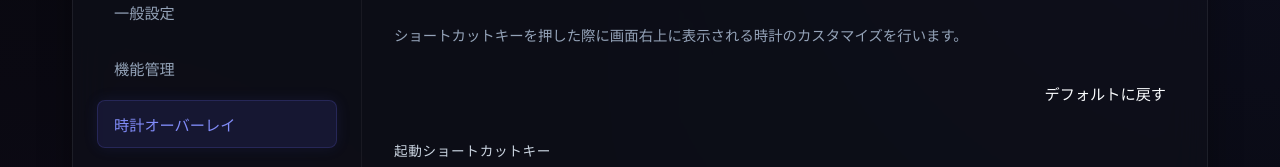
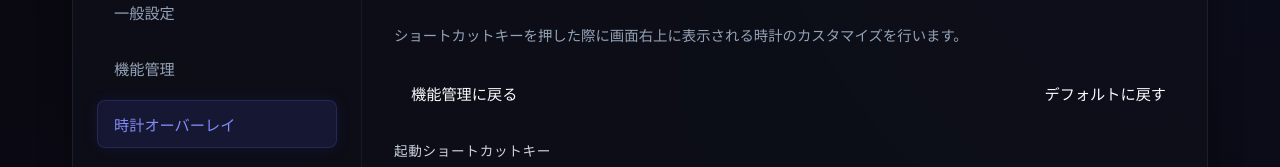
Before and after one commit to ibukani/mint, a React (Vite) app: page / in a window 1280 px wide. Both pictures are taken after a click on the button "時計オーバーレイ". Shown: the part 214-381 px from the top of the page. Built offline with nearby package versions, Linux system fonts and the light colour scheme.

Commit message:
Add return-to-dashboard navigation

```diff
--- a/src/App.tsx
+++ b/src/App.tsx
@@ -8,6 +8,7 @@ import {
   type SaveStatus,
   useAppSettings,
 } from "./core/context/AppSettings";
+import { SettingsNavigationProvider } from "./core/context/SettingsNavigation";
 import {
   SETTINGS_TAB_COMPONENTS,
   SETTINGS_TABS,
@@ -75,6 +76,10 @@ const AppContent: React.FC = () => {
   return (
     <>
       <ErrorToast message={error} onDismiss={clearError} />
+      <SettingsNavigationProvider
+        activeTab={activeTab}
+        setActiveTab={setActiveTab}
+      >
         <AppShell
           title="mint"
           tabs={SETTINGS_TABS}
@@ -94,6 +99,7 @@ const AppContent: React.FC = () => {
             <ActiveTabComponent />
           )}
         </AppShell>
+      </SettingsNavigationProvider>
     </>
   );
 };
--- /dev/null
+++ b/src/core/context/SettingsNavigation.tsx
@@ -0,0 +1,38 @@
+import type React from "react";
+import { createContext, useContext } from "react";
+import type { SettingsTabId } from "../navigation/settingsTabs";
+
+interface SettingsNavigationContextType {
+  activeTab: SettingsTabId;
+  setActiveTab: (tabId: SettingsTabId) => void;
+}
+
+const SettingsNavigationContext = createContext<
+  SettingsNavigationContextType | undefined
+>(undefined);
+
+interface SettingsNavigationProviderProps {
+  activeTab: SettingsTabId;
+  setActiveTab: (tabId: SettingsTabId) => void;
+  children: React.ReactNode;
+}
+
+export const SettingsNavigationProvider: React.FC<
+  SettingsNavigationProviderProps
+> = ({ activeTab, setActiveTab, children }) => {
+  return (
+    <SettingsNavigationContext.Provider value={{ activeTab, setActiveTab }}>
+      {children}
+    </SettingsNavigationContext.Provider>
+  );
+};
+
+export const useSettingsNavigation = () => {
+  const context = useContext(SettingsNavigationContext);
+  if (!context) {
+    throw new Error(
+      "useSettingsNavigation must be used within a SettingsNavigationProvider",
+    );
+  }
+  return context;
+};
--- a/src/features/clock/components/ClockSettings.tsx
+++ b/src/features/clock/components/ClockSettings.tsx
@@ -1,4 +1,5 @@
 import type React from "react";
+import { useSettingsNavigation } from "../../../core/context/SettingsNavigation";
 import { defaultAppSettings } from "../../../core/defaultSettings";
 import { useFeatureSettings } from "../../../core/hooks/useFeatureSettings";
 import { normalizeShortcut } from "../../../core/shortcuts";
@@ -18,6 +19,7 @@ import {
 } from "../settings";
 
 export const ClockSettings: React.FC = () => {
+  const { setActiveTab } = useSettingsNavigation();
   const {
     featureSettings: clock,
     handleChange,
@@ -38,10 +40,15 @@ export const ClockSettings: React.FC = () => {
       title="時計オーバーレイ設定"
       description="ショートカットキーを押した際に画面右上に表示される時計のカスタマイズを行います。"
     >
-      <div className="feature-settings-actions">
-        <Button variant="ghost" onClick={resetClockSettings}>
-          デフォルトに戻す
+      <div className="feature-settings-toolbar">
+        <Button variant="ghost" onClick={() => setActiveTab("dashboard")}>
+          機能管理に戻る
         </Button>
+        <div className="feature-settings-actions">
+          <Button variant="ghost" onClick={resetClockSettings}>
+            デフォルトに戻す
+          </Button>
+        </div>
       </div>
 
       <Field
--- a/src/features/v2t/components/VoiceToTextSettings.tsx
+++ b/src/features/v2t/components/VoiceToTextSettings.tsx
@@ -1,6 +1,7 @@
 import { invoke } from "@tauri-apps/api/core";
 import type React from "react";
 import { useCallback, useEffect, useState } from "react";
+import { useSettingsNavigation } from "../../../core/context/SettingsNavigation";
 import { defaultAppSettings } from "../../../core/defaultSettings";
 import { useFeatureSettings } from "../../../core/hooks/useFeatureSettings";
 import { normalizeShortcut } from "../../../core/shortcuts";
@@ -21,6 +22,7 @@ import {
 import type { TranscriptionResult } from "../types";
 
 export const VoiceToTextSettings: React.FC = () => {
+  const { setActiveTab } = useSettingsNavigation();
   const {
     featureSettings: voiceToText,
     handleChange,
@@ -145,10 +147,15 @@ export const VoiceToTextSettings: React.FC = () => {
       title="音声入力 (Voice to Text) 設定"
       description="OpenAI互換の音声認識APIを使って音声ファイルを文字起こしします。"
     >
-      <div className="feature-settings-actions">
-        <Button variant="ghost" onClick={resetVoiceToTextSettings}>
-          デフォルトに戻す
+      <div className="feature-settings-toolbar">
+        <Button variant="ghost" onClick={() => setActiveTab("dashboard")}>
+          機能管理に戻る
         </Button>
+        <div className="feature-settings-actions">
+          <Button variant="ghost" onClick={resetVoiceToTextSettings}>
+            デフォルトに戻す
+          </Button>
+        </div>
       </div>
 
       <Field
--- a/src/index.css
+++ b/src/index.css
@@ -158,6 +158,14 @@ body {
 .feature-settings-actions {
   display: flex;
   justify-content: flex-end;
+}
+
+.feature-settings-toolbar {
+  display: flex;
+  justify-content: space-between;
+  align-items: center;
+  gap: var(--space-4);
+  flex-wrap: wrap;
 }
 
 .design-settings-section {
```
Also changed, not shown: 1 other file (tests, documents, lock files or other folders). Lines whose indentation alone changed are shown as unchanged.
